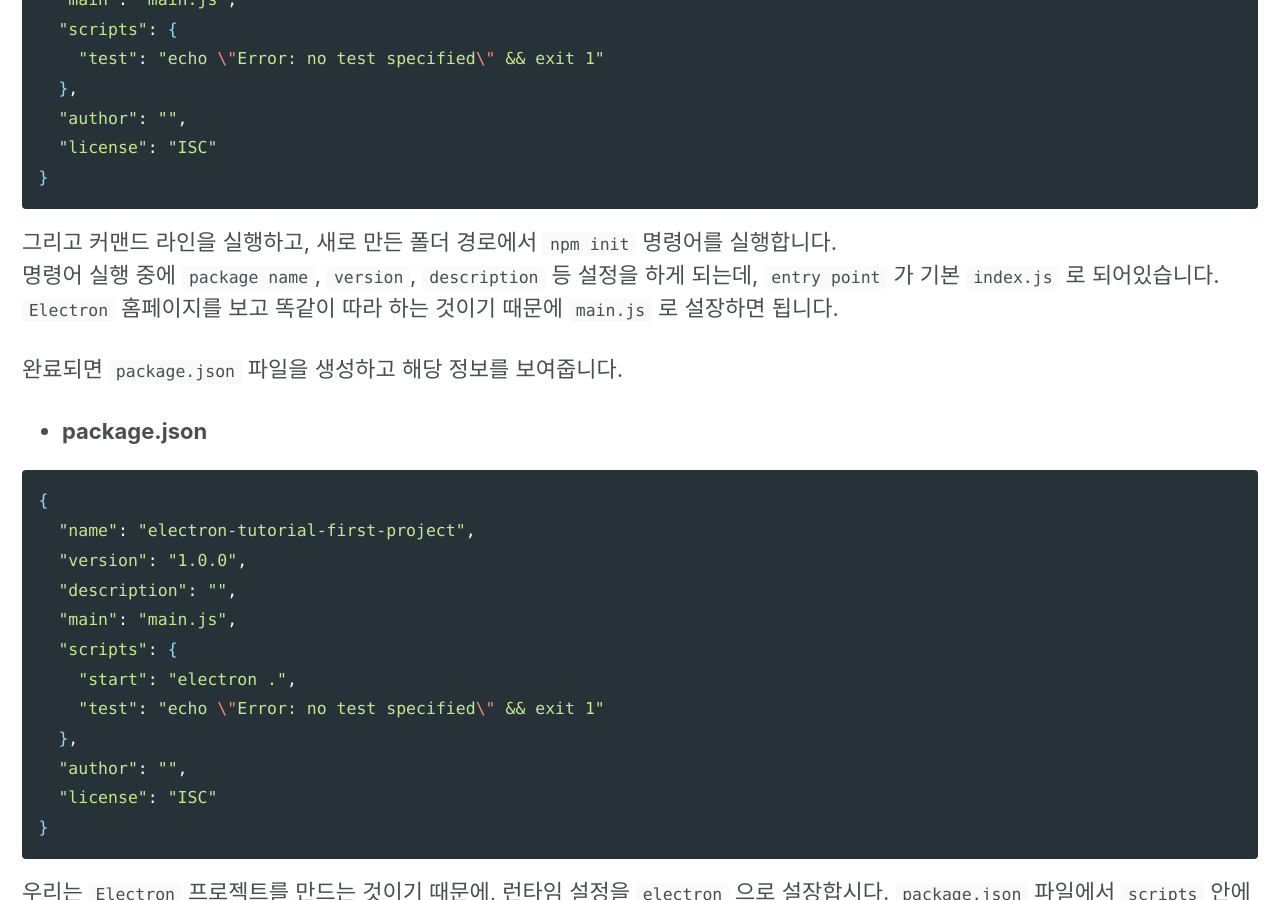
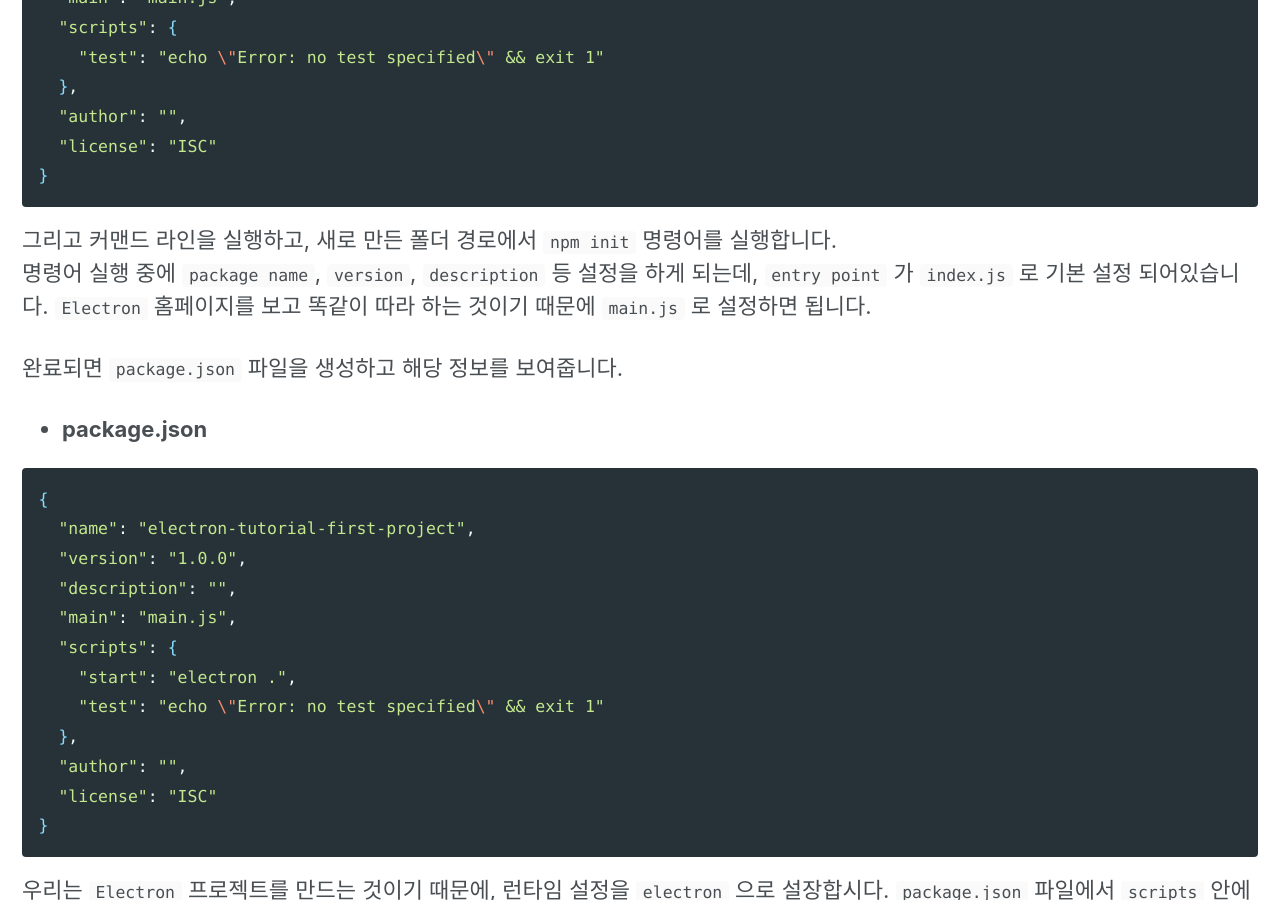
Before and after one commit to ksshim86/ksshim86.github.io, a Jekyll site: the page built from _posts/electron/tutorial/2018-08-17-01.md, in a window 1280 px wide and 900 px high, scrolled down 2454 px. Built offline with Jekyll 4.4.1, drawn with Linux system fonts in a browser that asks for light colours; nearby versions of some CDN libraries; comment, search, counter and statistics services are not loaded.

Commit message:
Electron 으로 데스크톱 앱 만들기 - 01 오타 수정

```diff
--- a/_posts/electron/tutorial/2018-08-17-01.md
+++ b/_posts/electron/tutorial/2018-08-17-01.md
@@ -47,7 +47,7 @@
 
 # 첫 번째 Electron 앱 만들기
 
-<https://electronjs.org/docs/tutorial/first-app>
+- <https://electronjs.org/docs/tutorial/first-app>
 
 먼저 `Electron` 홈페이지에 있는 **첫 번째 Electron 앱 만들기**를 따라해보자.
 
@@ -87,7 +87,7 @@
 ~~~
 
 그리고 커맨드 라인을 실행하고, 새로 만든 폴더 경로에서 `npm init` 명령어를 실행합니다.
-명령어 실행 중에 `package name`, `version`, `description` 등 설정을 하게 되는데, `entry point` 가 기본 `index.js` 로 되어있습니다. `Electron` 홈페이지를 보고 똑같이 따라 하는 것이기 때문에 `main.js` 로 설장하면 됩니다.
+명령어 실행 중에 `package name`, `version`, `description` 등 설정을 하게 되는데, `entry point` 가 `index.js` 로 기본 설정 되어있습니다. `Electron` 홈페이지를 보고 똑같이 따라 하는 것이기 때문에 `main.js` 로 설정하면 됩니다.
 
 완료되면 `package.json` 파일을 생성하고 해당 정보를 보여줍니다.
 
```
